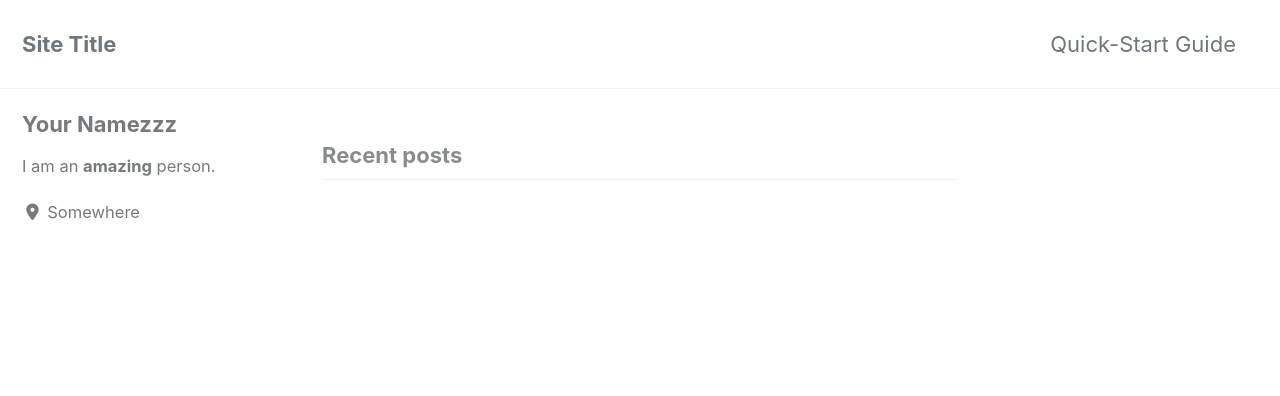
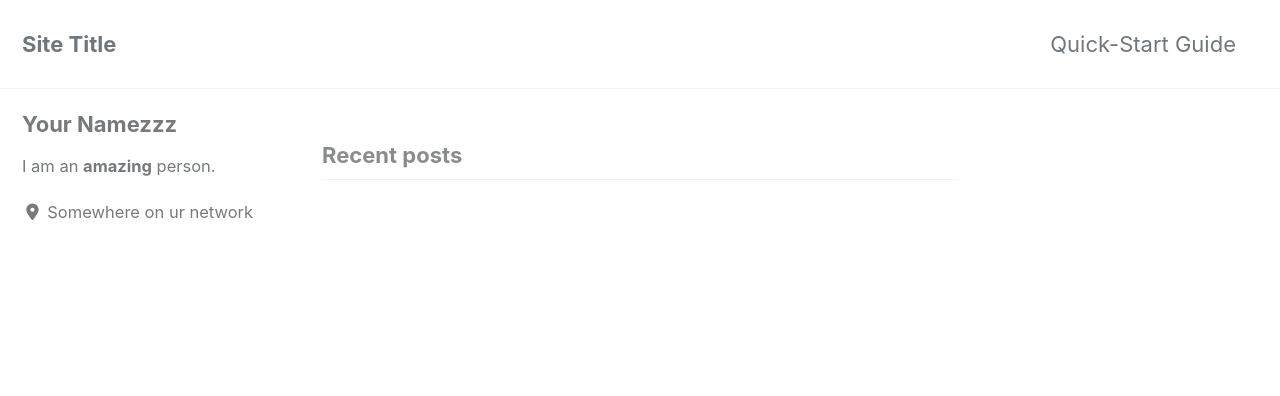
Before and after one commit to roflcer/roflcer.github.io, a Jekyll site: the page built from index.html, in a window 1280 px wide. Shown: the top 396 px of the page. Built offline with Jekyll 4.4.1, drawn with Linux system fonts in a browser that asks for light colours; cached includes are drawn as plain includes; nearby versions of some CDN libraries; the list of posts is cut into pages by our own code.

Commit message:
Update _config.yml

```diff
--- a/_config.yml
+++ b/_config.yml
@@ -110,7 +110,7 @@ author:
   name             : "Your Namezzz"
   avatar           : # path of avatar image, e.g. "/assets/images/bio-photo.jpg"
   bio              : "I am an **amazing** person."
-  location         : "Somewhere"
+  location         : "Somewhere on ur network"
   email            :
   links:
     - label: "Email"
```
